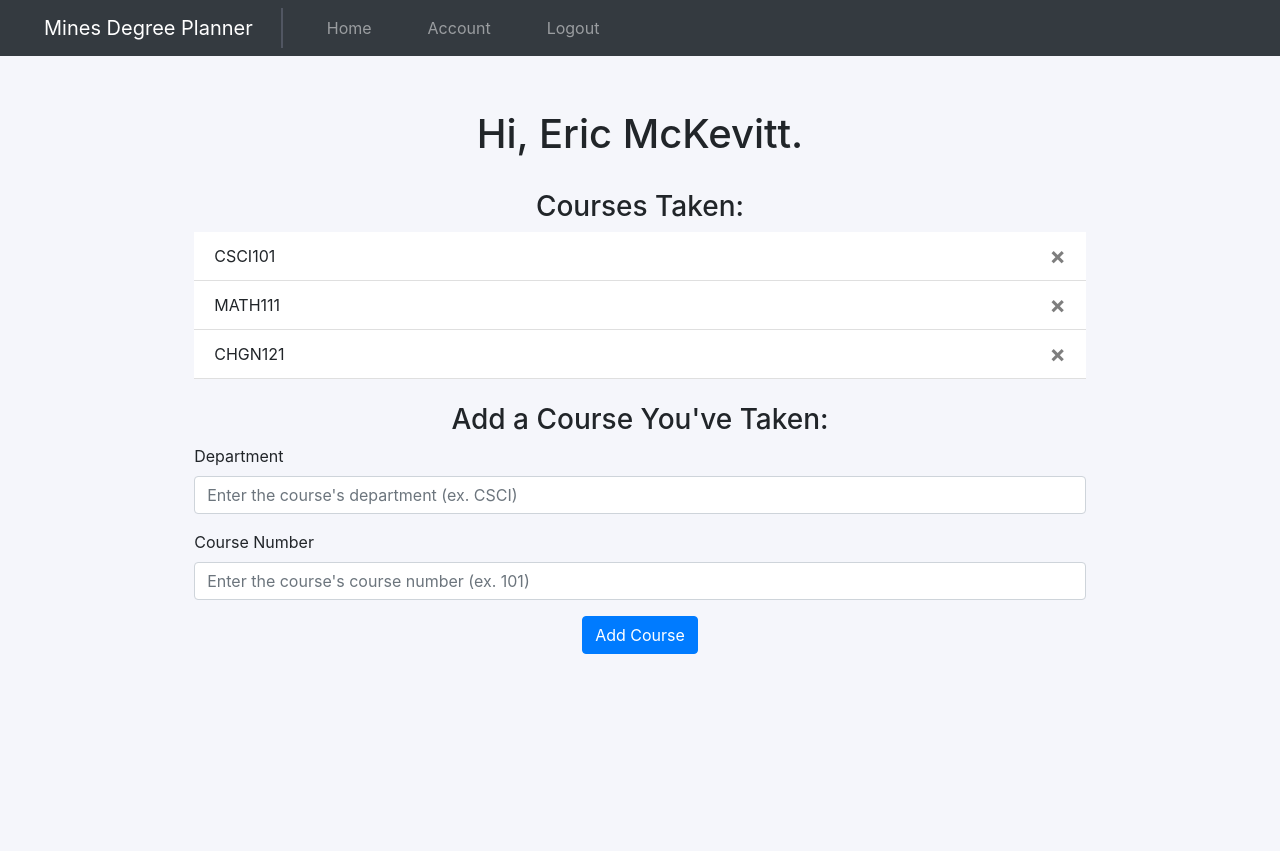
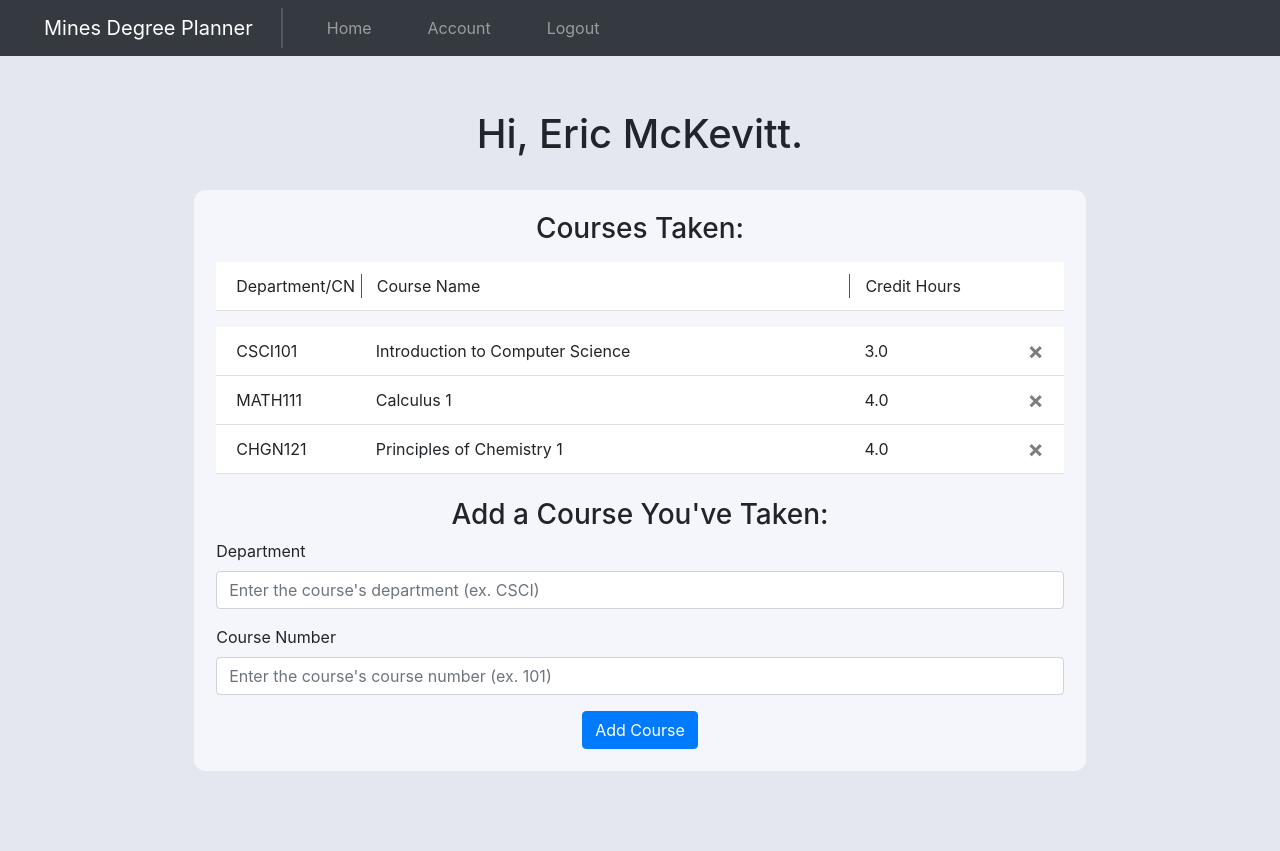
Before and after one commit to ericmckevitt/Catalog-Website, a Flask app: page /account in a window 1280 px wide. Before the commit the page ends 654 px from the top, so only its background shows below. Run offline with Flask 2, Linux system fonts and the light colour scheme; a user stored in the database is signed in; data comes from the database, SQL or seed files in the repository; both versions use the stored data as it was after the commit; parts of the project's set-up code (start-up, migrations or seed data) failed here and were passed over; some libraries are stand-ins or nearby versions.

Commit message:
Working add courses section

```diff
--- a/website/auth.py
+++ b/website/auth.py
@@ -22,6 +22,11 @@ def login():
         user = User.query.filter_by(email=email).first()
         # If user found with this email
         if user:
+            # If no password has been entered, have user try again
+            if len(password) < 1:
+                flash('Please enter your password.', category='error')
+                return render_template("login.html", user=current_user)
+
             # Check if password is correct
             if check_password_hash(user.password, password):
                 flash('Login Successful!', category='success')
--- a/website/models.py
+++ b/website/models.py
@@ -12,6 +12,10 @@ class Course(db.Model):
     department = db.Column(db.String(4))
     # course number will be like '225' or '403'
     course_number = db.Column(db.String(3))
+    # course name
+    course_name = db.Column(db.String(500))
+    # credit hours TODO make this NUMERIC(2,1)
+    credit_hours = db.Column(db.String(10))
     # Foreign key relationship on user.id (1 user to Many courses relationship) (FK = lowercase 'user')
     user_id = db.Column(db.Integer, db.ForeignKey('user.id'))
 
--- a/website/static/style.css
+++ b/website/static/style.css
@@ -1,5 +1,10 @@
+:root {
+    --very-light-blue: #f5f6fb;
+    --darker-color: #e4e6f0;
+}
+
 body {
-    background-color: #f5f6fb;
+    background-color: var(--darker-color);
 }
 
 .navbar-title {
@@ -15,6 +20,10 @@ body {
 
 .nav-item-padding:hover {
     transition-duration: 400ms !important;
+}
+
+.margin-below-page {
+    margin-bottom: 80px;
 }
 
 /* For debugging */
@@ -49,6 +58,31 @@ body {
     border-bottom: #515662 1px solid;
 }
 
+span.x {
+    align-self: center;
+    justify-self: center;
+    margin: auto;
+}
+
+.courses-section {
+    padding: 22px;
+    border-radius: 12px;
+    background-color: var(--very-light-blue);
+}
+
+.courses-taken-list {
+    margin-top: 16px;
+}
+
+.courses-taken-column-names .row :not(:last-child) {
+    border-left: 1px solid #515662;
+}
+
+.courses-taken-column-names .row :first-child {
+    /* border-right: 1px solid #515662; */
+    border-left: none;
+}
+
 /* Medium Screens and Wider */
 @media screen and (min-width: 576px) {
     #main-container {
--- a/website/templates/account.html
+++ b/website/templates/account.html
@@ -3,14 +3,35 @@ content%}
 <br />
 <h1 style="text-align: center">Hi, {{user.first_name}} {{user.last_name}}.</h1>
 <br />
+<section class="courses-section">
     <!-- Display courses taken (if you've included any) -->
     {% if user.courses %}
     <h3 align="center">Courses Taken:</h3>
+    <ul
+        class="list-group list-group-flush courses-taken-list"
+        id="notes_titles"
+    >
+        <li class="list-group-item courses-taken-column-names">
+            <div class="row">
+                <div class="col-sm-2">Department/CN</div>
+                <div class="col-md-7">Course Name</div>
+                <div class="col-sm-2">Credit Hours</div>
+                <div class="col-sm-1"></div>
+            </div>
+        </li>
+    </ul>
     {% endif %}
-<ul class="list-group list-group-flush" id="notes">
+
+    <ul class="list-group list-group-flush courses-taken-list" id="notes">
         {% for course in user.courses %}
         <li class="list-group-item">
+            <div class="row">
+                <div class="col-sm-2">
                     {{course.department}}{{course.course_number}}
+                </div>
+                <div class="col-md-7">{{course.course_name}}</div>
+                <div class="col-sm-2">{{course.credit_hours}}</div>
+                <div class="col-sm-1">
                     <button
                         type="button"
                         class="close"
@@ -18,6 +39,8 @@ content%}
                     >
                         <span aria-hidden="true">&times;</span>
                     </button>
+                </div>
+            </div>
         </li>
         {% endfor %}
     </ul>
@@ -50,4 +73,8 @@ content%}
             <button type="submit" class="btn btn-primary">Add Course</button>
         </div>
     </form>
+</section>
+
+<div class="margin-below-page"></div>
+
 {% endblock %}
--- a/website/templates/base.html
+++ b/website/templates/base.html
@@ -85,7 +85,7 @@
         >
             {{ message }}
             <button type="button" class="close" data-dismiss="alert">
-                <span aria-hidden="true">&times;</span>
+                <span aria-hidden="true" class="x">&times;</span>
             </button>
         </div>
         {% else %}
@@ -95,7 +95,7 @@
         >
             {{ message }}
             <button type="button" class="close" data-dismiss="alert">
-                <span aria-hidden="true">&times;</span>
+                <span aria-hidden="true" class="x">&times;</span>
             </button>
         </div>
         {% endif %} {% endfor %} {% endif %} {% endwith %}
--- a/website/views.py
+++ b/website/views.py
@@ -8,6 +8,23 @@ import json
 
 # Initialize blueprint called names
 views = Blueprint('views', __name__)
+
+# TODO: Remove this once I can connect to Codd (TEMPORARY SOLUTION)
+courses_temp = {
+    'MATH111': ['Calculus 1', 4.0],
+    'CSM101': ['Freshman Success Seminar', 0.5],
+    'CHGN121': ['Principles of Chemistry 1', 4.0],
+    'CSCI101': ['Introduction to Computer Science', 3.0],
+    'HASS100': ['Nature and Human Values', 4.0],
+    'MATH112': ['Calculus 2', 4.0],
+    'PHGN100': ['Physics 1', 4.5],
+    'EDNS151': ['Design 1', 3.0],
+    'CSCI261': ['Programming Concepts', 3.0],
+    'CSCI262': ['Data Structures', 3.0],
+    'CSCI274': ['Introduction to the Linux Operating System', 1.0],
+    'CSCI306': ['Software Engineering', 3.0],
+
+}
 
 
 @views.route('/', methods=['GET', 'POST'])
@@ -24,13 +41,37 @@ def account():
         # note = request.form.get('note')
         department = request.form.get('department')
         course_number = request.form.get('course_number')
+
+        # Check for valid input
         if len(department) != 4:
             flash('Department name should be 4 digits.', category='error')
         elif len(course_number) != 3:
             flash('Course number should be 3 digits.', category='error')
         else:
+            # If input is valid, try to look up the course name
+            course_lookup = department + course_number
+            try:
+                course_name = courses_temp[course_lookup][0]
+                credit_hours = courses_temp[course_lookup][1]
+            except KeyError:
+                flash('This is not a registered course in the system.',
+                      category='error')
+                return render_template("account.html", user=current_user)
+            # If course is not found in database, notify user and reload form
+            if course_name == None or credit_hours == None:
+                flash('This is not a registered course in the system.',
+                      category='error')
+                return render_template("account.html", user=current_user)
+
+            # try:
+            #     pass
+            #     # TODO I can't write this yet because I need to connect to codd which requires Mines WiFi
+            # except Exception:
+            #     print('Failed to load course name')
+
+            # Create Course row and add to database
             new_course = Course(
-                department=department, course_number=course_number, user_id=current_user.id)
+                department=department, course_number=course_number, course_name=course_name, credit_hours=credit_hours, user_id=current_user.id)
             db.session.add(new_course)
             db.session.commit()
             flash('Course added!', category='success')
```
Also changed, not shown: website/database.db. Lines whose indentation alone changed are shown as unchanged.
